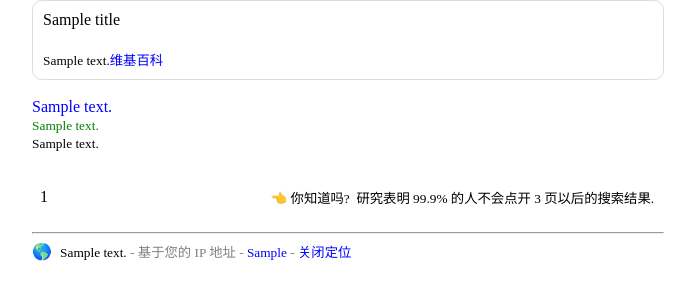
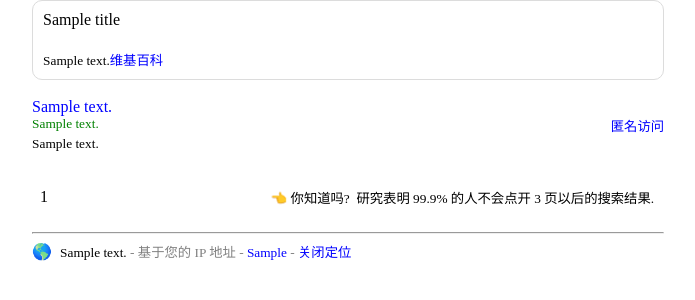
Before and after one commit to justsweetpotato/potato-search, a Django app: template potato/templates/detail.html in a window 1280 px wide. Shown: the part 144-444 px from the top of the page, without its empty margins (117-812 px from the left). Run offline with Django 3.2, Linux system fonts and the light colour scheme; the template is opened without the code that fills it: most values are stand-ins (such as "Sample title", 1, 10 or a date in 2020).

Commit message:
fixed bug

```diff
--- a/potato/templates/detail.html
+++ b/potato/templates/detail.html
@@ -125,6 +125,20 @@
             float: right;
         }
 
+        .span5 {
+            max-width: 70%;
+            overflow: hidden;
+            text-overflow: ellipsis;
+            white-space: nowrap;
+            float: left;
+        }
+
+        .span6 {
+            max-width: 30%;
+            float: right;
+        }
+
+
     </style>
     <script>
         function required() {
@@ -165,7 +179,8 @@
             <a class="a3" href="{{ y }}">{{ x }}</a>
             <br>
             <small>
-                <a class="a_info" href="{{ y | safe }}">{{ y | safe }}</a>
+                <span class="span5"><a class="a_info" href="{{ y }}">{{ y }}</a></span><span
+                    class="span6"><a href="https://gogogo-google.herokuapp.com/proxy/{{ y }}">匿名访问</a></span>
                 <br>
                 <span class="span1">
                     {{ z | safe }}
```
Also changed, not shown: potato/data.py (+1 -11 lines).
